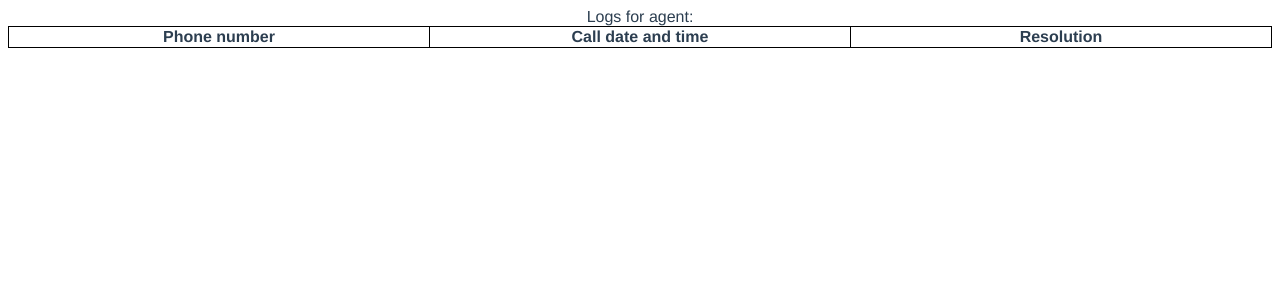
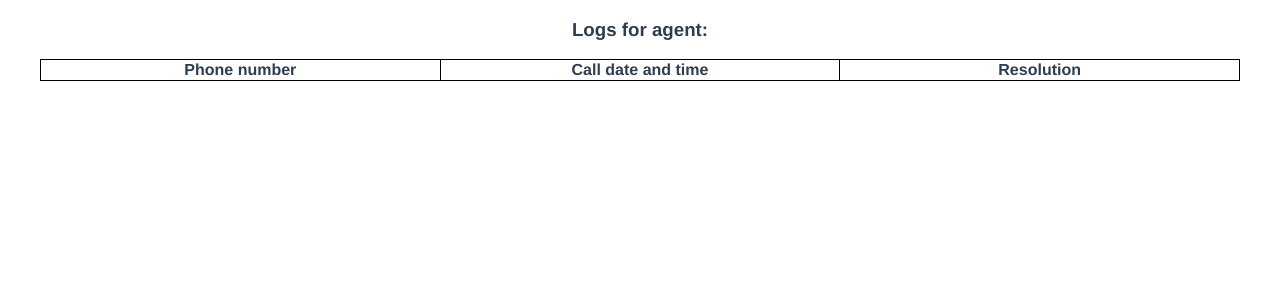
Before and after one commit to elephantcastle/legal-one, a Vue app: page /agent in a window 1280 px wide. Shown: the top 300 px of the page. Built offline with nearby package versions, Linux system fonts and the light colour scheme.

Commit message:
update css

```diff
--- a/src/App.vue
+++ b/src/App.vue
@@ -12,17 +12,28 @@
   text-align: center;
   color: #2c3e50;
 }
-
-#nav {
-  padding: 30px;
+body {
+  height: 100%;
+  margin: 0;
+  padding: 0;
 }
-
-#nav a {
-  font-weight: bold;
-  color: #2c3e50;
+.home,
+.agent,
+.call {
+  margin: 10px 40px;
 }
-
-#nav a.router-link-exact-active {
-  color: #42b983;
+table,
+th,
+td {
+  border: 1px solid black;
+}
+table {
+  table-layout: fixed;
+  width: 100%;
+  border-collapse: collapse;
+}
+th,
+tr {
+  width: 30%;
 }
 </style>
--- a/src/views/Agent.vue
+++ b/src/views/Agent.vue
@@ -1,6 +1,6 @@
 <template>
-  <div>
-    <div>Logs for agent: {{ ID }}</div>
+  <div class="agent">
+    <h3>Logs for agent: {{ ID }}</h3>
     <table>
       <thead>
         <tr>
--- a/src/views/Call.vue
+++ b/src/views/Call.vue
@@ -1,6 +1,6 @@
 <template>
-  <div>
-    <div>call number: {{ number }}</div>
+  <div class="call">
+    <h3>call number: {{ number }}</h3>
     <table>
       <thead>
         <tr>
--- a/src/views/Home.vue
+++ b/src/views/Home.vue
@@ -76,22 +76,3 @@ export default {
   },
 };
 </script>
-
-<style>
-table,
-th,
-td {
-  border: 1px solid black;
-}
-
-table {
-  table-layout: fixed;
-  width: 100%;
-  border-collapse: collapse;
-}
-
-th,
-tr {
-  width: 30%;
-}
-</style>
```
